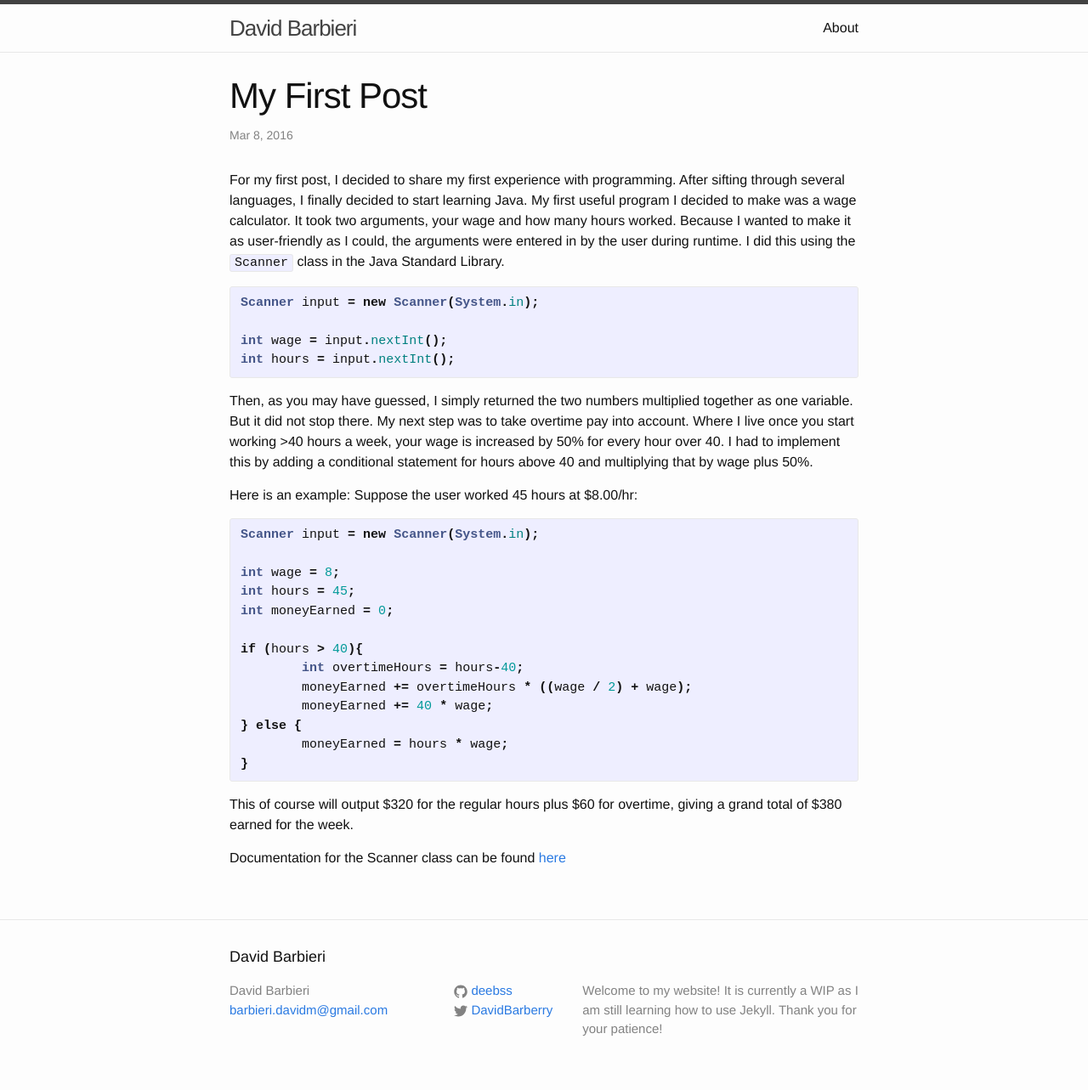
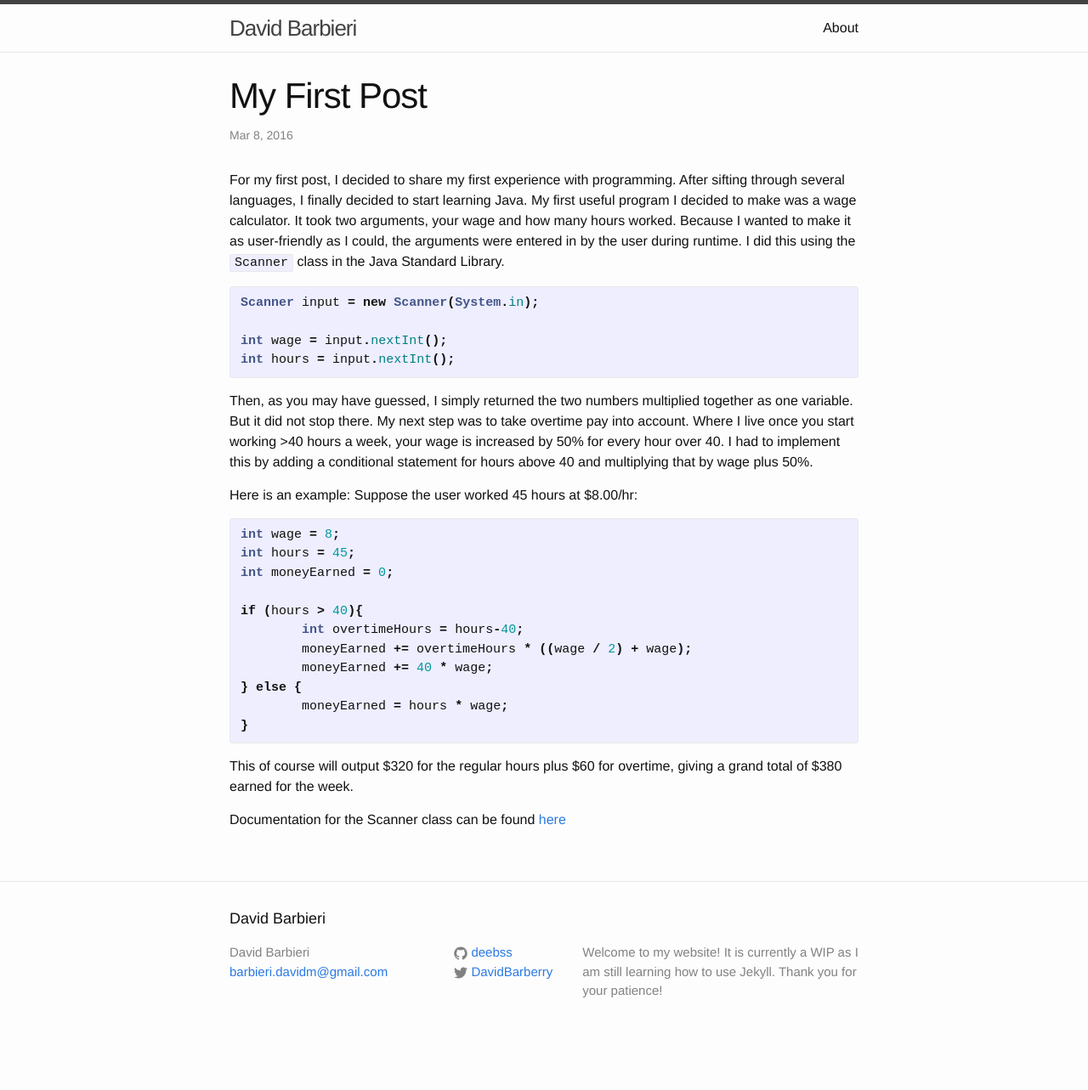
Before and after one commit to deebss/deebss.github.io, a Jekyll site: the page built from _posts/2016-03-08-my-first-post.markdown, in a window 1280 px wide. Shown: the whole page at 85% size. Built offline with Jekyll 4.4.1, drawn with Linux system fonts in a browser that asks for light colours; after the commit the page ends 1238 px from its top, so only the background shows below that.

Commit message:
syntax errors

```diff
--- a/_posts/2016-03-08-my-first-post.markdown
+++ b/_posts/2016-03-08-my-first-post.markdown
@@ -19,7 +19,6 @@ Then, as you may have guessed, I simply returned the two numbers multiplied toge
  Here is an example: Suppose the user worked 45 hours at $8.00/hr:
 
 {% highlight java %}
-Scanner input = new Scanner(System.in);
 
 int wage = 8;
 int hours = 45;
```
